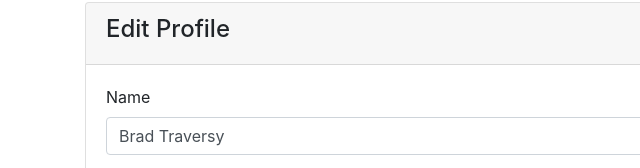
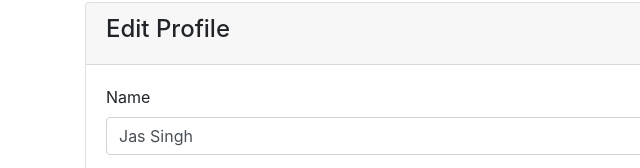
Before and after one commit to jasdosanjh/Bloggin, a plain HTML site: page profile.html in a window 1280 px wide. Shown: the part 220-388 px from the top of the page, 0-640 px from the left. Drawn offline with nearby package versions, Linux system fonts and the light colour scheme; a script that the page names is missing.

Commit message:
Amended username in the profile to match global username

```diff
--- a/profile.html
+++ b/profile.html
@@ -90,7 +90,7 @@
               <form>
                 <div class="form-group">
                   <label for="name">Name</label>
-                  <input type="text" class="form-control" value="Brad Traversy">
+                  <input type="text" class="form-control" value="Jas Singh">
                 </div>
                 <div class="form-group">
                   <label for="email">Email</label>
```
